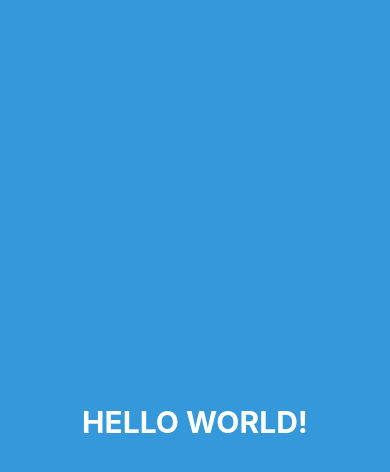
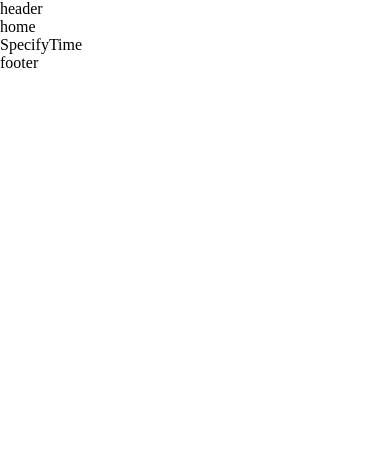
Before and after one commit to pp-develop/music-timer, a React Native app in the folder app/: screen / in a window 390 px wide. Shown: the top 472 px of the page. Built offline with nearby package versions, Linux system fonts and the light colour scheme.

Commit message:
feat: add components

```diff
--- a/app/src/App.tsx
+++ b/app/src/App.tsx
@@ -1,7 +1,15 @@
-import { HelloWorld } from "./screens/HelloWorld";
+import { Header } from "./components/Header";
+import { Home } from "./screens/Home";
+import { SpecifyTime } from "./screens/SpecifyTime";
+import { Footer } from "./components/Footer";
 
 export const App = () => {
   return (
-    <HelloWorld />
+    <div>
+      <Header />
+      <Home />
+      <SpecifyTime />
+      <Footer />
+    </div>
   );
 }
--- /dev/null
+++ b/app/src/components/Footer.tsx
@@ -0,0 +1,7 @@
+import React from 'react';
+
+export const Footer = () => {
+    return (
+        <div>footer</div>
+    );
+}
--- /dev/null
+++ b/app/src/components/Header.tsx
@@ -0,0 +1,7 @@
+import React from 'react';
+
+export const Header = () => {
+    return (
+        <div>header</div>
+    );
+}
--- /dev/null
+++ b/app/src/screens/Home.tsx
@@ -0,0 +1,7 @@
+import React from 'react';
+
+export const Home = () => {
+    return (
+        <div>home</div>
+    );
+}
--- /dev/null
+++ b/app/src/screens/SpecifyTime.tsx
@@ -0,0 +1,7 @@
+import React from 'react';
+
+export const SpecifyTime = () => {
+    return (
+        <div>SpecifyTime</div>
+            );
+}
```
Also changed, not shown: app/src/components/OAuthButton.tsx (added).
